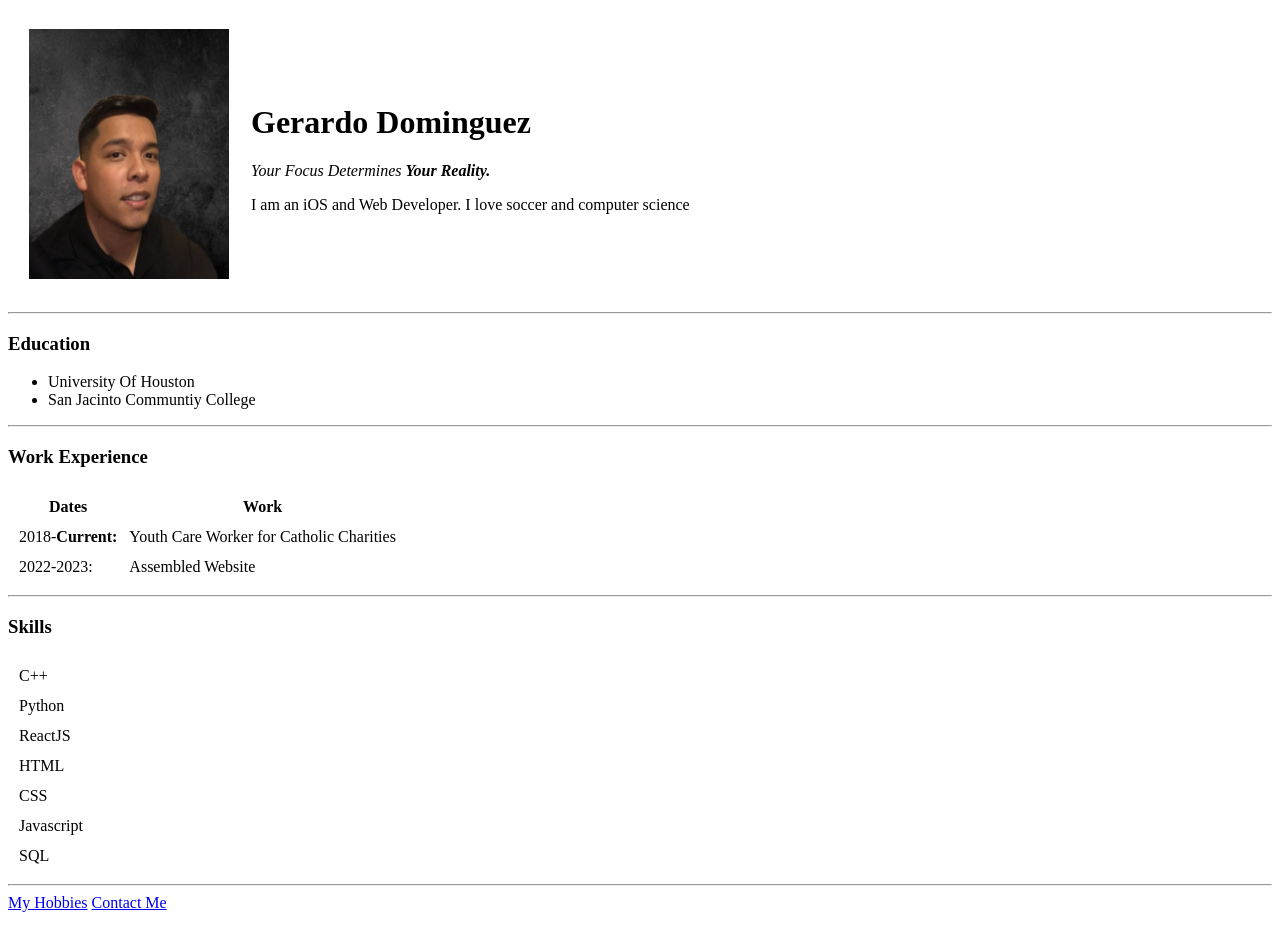
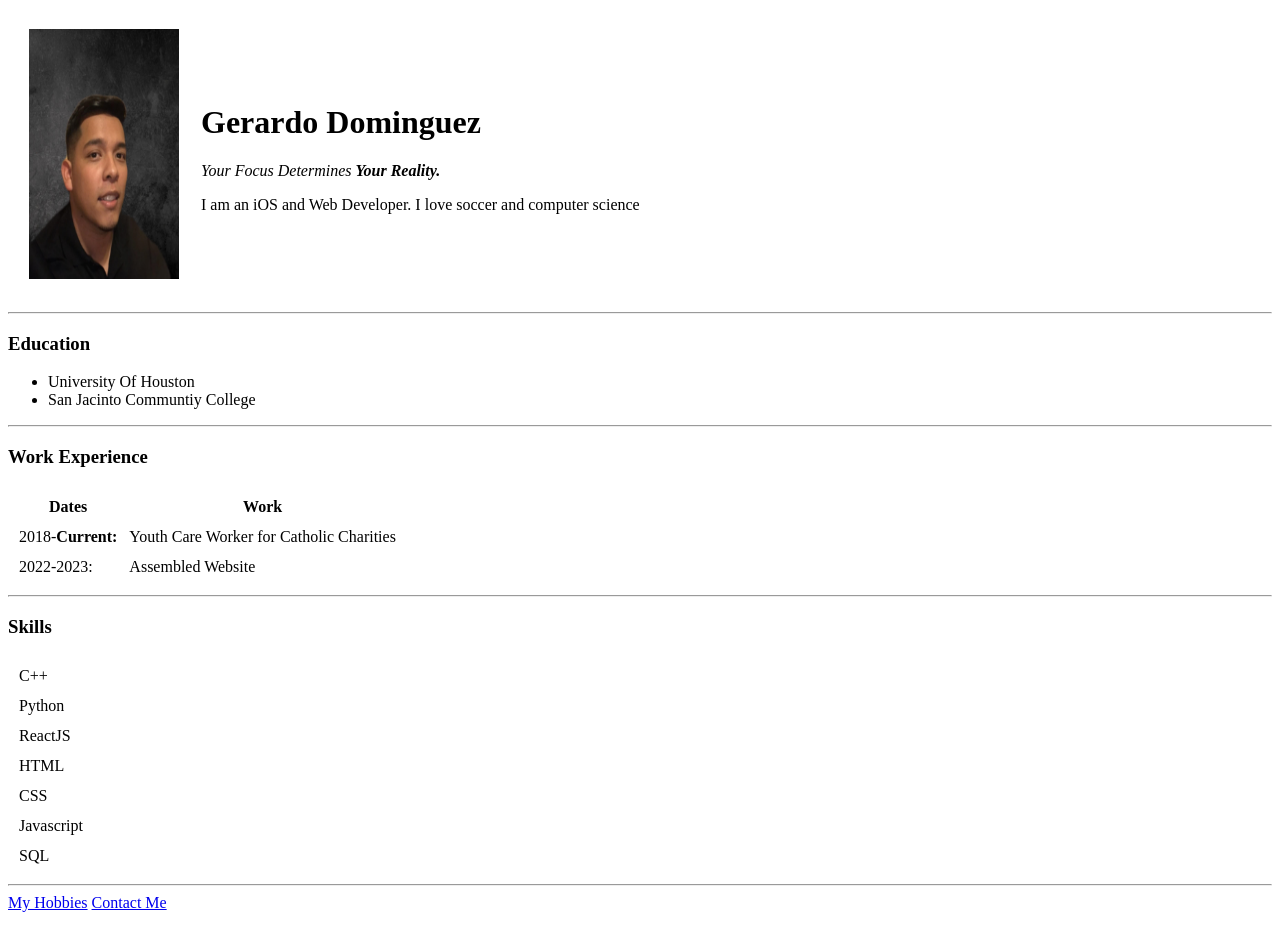
Before and after one commit to j-stark1396/JuanGarcia.github.io, a plain HTML site: page index.html in a window 1280 px wide. Drawn offline with Linux system fonts and the light colour scheme.

Commit message:
Update index.html

```diff
--- a/index.html
+++ b/index.html
@@ -8,7 +8,7 @@
     <body>
         <table cellspacing="20">
             <tr>
-                <td><img src="images/portrait.png" height="250" width="200"></td>
+                <td><img src="images/portrait.png" height="250" width="150"></td>
                 <td><h1>Gerardo Dominguez</h1>
         <p><em>Your Focus Determines <strong>Your Reality.</strong></em></p>
         <p>I am an iOS and Web Developer. I love soccer and computer science</p>
```
